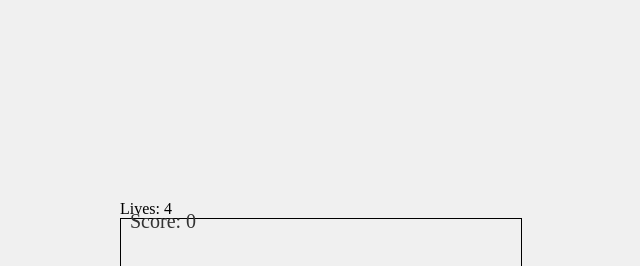
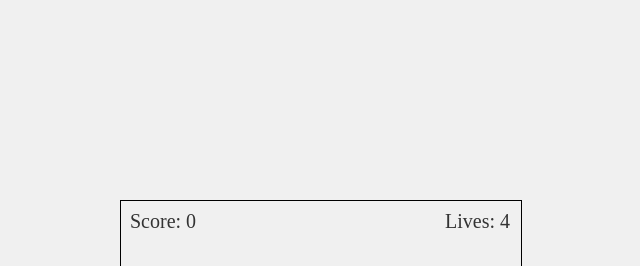
Before and after one commit to fade0003/yorkie-snake-game, a plain HTML site: page index.html in a window 1280 px wide. Shown: the top 266 px of the page, without its empty margins (320-960 px from the left). Drawn offline with Linux system fonts and the light colour scheme.

Commit message:
Update styles.css

```diff
--- a/styles.css
+++ b/styles.css
@@ -13,12 +13,19 @@ body {
     height: 400px;
 }
 
-#score {
+#score, #lives {
     position: absolute;
     top: 10px;
-    left: 10px;
     font-size: 20px;
     color: #333;
+}
+
+#score {
+    left: 10px;
+}
+
+#lives {
+    right: 10px;
 }
 
 #game-canvas {
```
